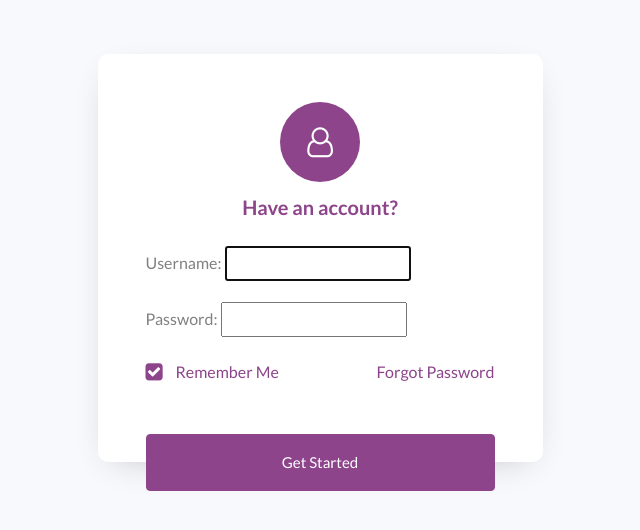
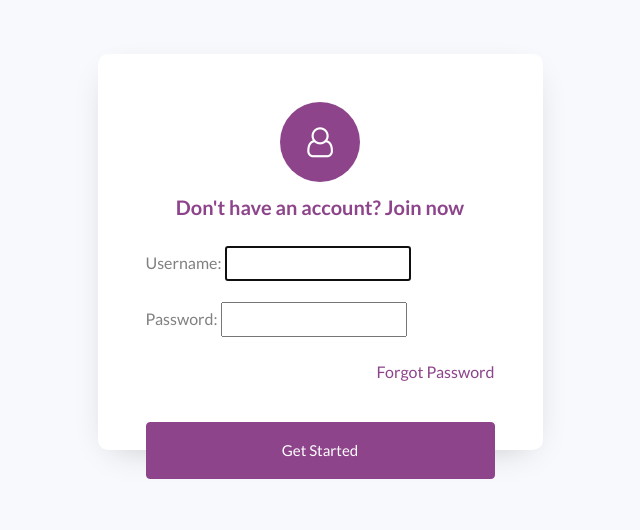
Before and after one commit to metisbt/start-Django, a Django app: page /accounts/login/ in a window 1280 px wide. Shown: the part 156-686 px from the top of the page, without its empty margins (320-960 px from the left). Run offline with Django 5.2, Linux system fonts and the light colour scheme; parts of the project's set-up code (start-up, migrations or seed data) failed here and were passed over; some libraries are stand-ins or nearby versions.

Commit message:
added signup link and remove remmeber me

```diff
--- a/templates/accounts/login.html
+++ b/templates/accounts/login.html
@@ -38,18 +38,13 @@
               >
                 <span class="fa fa-user-o"></span>
               </div>
-              <h3 class="text-center mb-4">Have an account?</h3>
+              <h3 class="text-center mb-4">Don't have an account? <a href="{% url 'accounts:signup' %}">Join now</a></h3>
               <form action="{% url 'accounts:login' %}" class="login-form" method="post">
                 {% csrf_token %}
                 <input type="hidden" name="next" value="{{ next }}" />
                 {{form.as_p}}
                 <div class="form-group d-md-flex">
                   <div class="w-50">
-                    <label class="checkbox-wrap checkbox-primary"
-                      >Remember Me
-                      <input type="checkbox" checked />
-                      <span class="checkmark"></span>
-                    </label>
                   </div>
                   <div class="w-50 text-md-right">
                     <a href="#">Forgot Password</a>
--- a/templates/accounts/signup.html
+++ b/templates/accounts/signup.html
@@ -44,11 +44,6 @@
                 {{form.as_p}}
                 <div class="form-group d-md-flex">
                   <div class="w-50">
-                    <label class="checkbox-wrap checkbox-primary"
-                      >Remember Me
-                      <input type="checkbox" checked />
-                      <span class="checkmark"></span>
-                    </label>
                   </div>
                   <div class="w-50 text-md-right">
                     <a href="#">Forgot Password</a>
```
